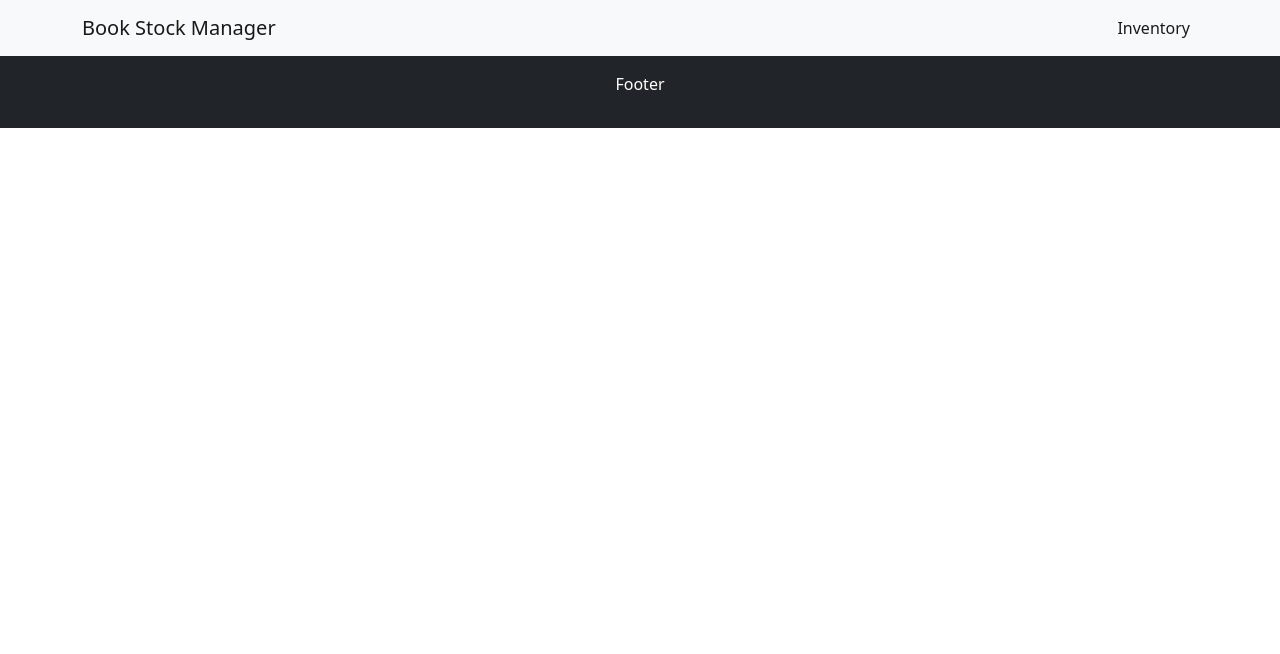
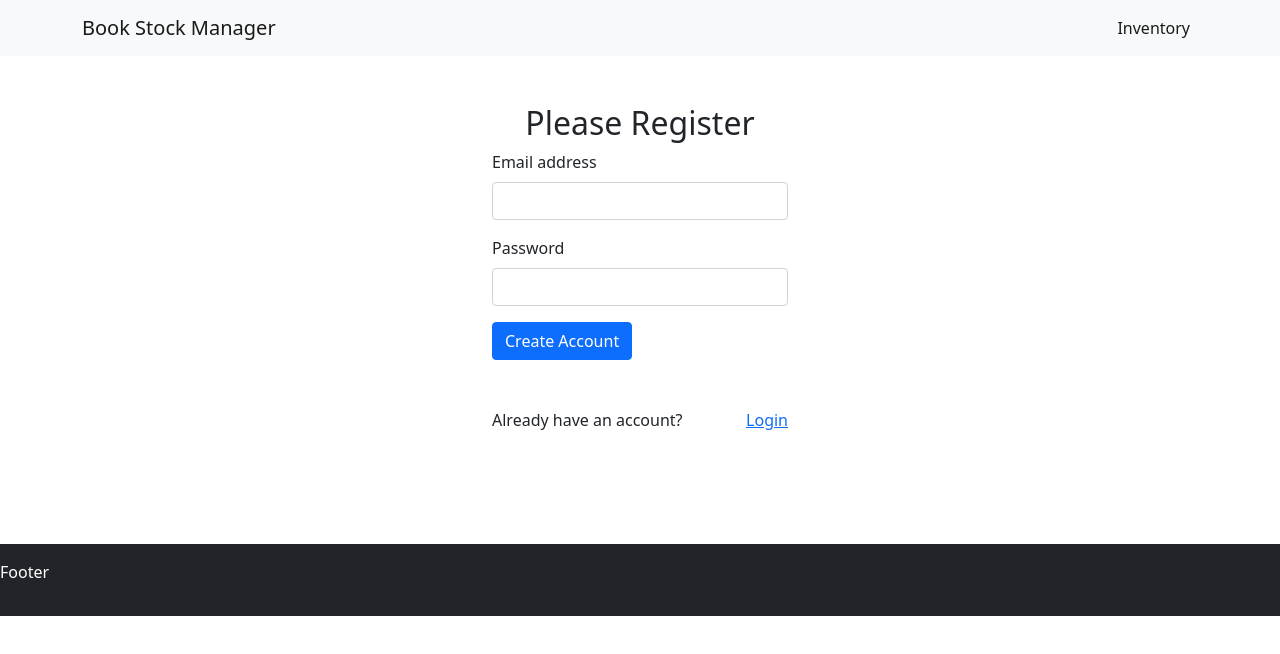
Before and after one commit to SumonsNote/book-stock-manager-client, a React (Create React App) app: page /register in a window 1280 px wide. Shown: the top 654 px of the page. Built offline with nearby package versions, Linux system fonts and the light colour scheme.

Commit message:
added login and register apge

```diff
--- a/package.json
+++ b/package.json
@@ -10,6 +10,7 @@
     "react": "^18.1.0",
     "react-bootstrap": "^2.3.1",
     "react-dom": "^18.1.0",
+    "react-firebase-hooks": "^5.0.3",
     "react-router-dom": "^6.3.0",
     "react-scripts": "5.0.1",
     "web-vitals": "^2.1.4"
--- a/src/App.js
+++ b/src/App.js
@@ -4,13 +4,19 @@ import { Route, Routes } from 'react-router-dom';
 import Home from './components/SharedFiles/Home';
 import Navbar from './components/SharedFiles/Navbar';
 import Footer from './components/SharedFiles/Footer';
+import Inventory from './components/SharedFiles/Inventory';
+import Login from './components/SharedFiles/Login';
+import Register from './components/SharedFiles/Register';
 
 function App() {
   return (
-    <div className="App">
+    <div>
     <Navbar></Navbar>
       <Routes>
         <Route path='/' element={<Home></Home>}></Route>
+        <Route path='/inventory' element={<Inventory></Inventory>}></Route>
+        <Route path='/login' element={<Login></Login>}></Route>
+        <Route path='/register' element={<Register></Register>}></Route>
       </Routes>
       <Footer></Footer>
     </div>
--- /dev/null
+++ b/src/components/SharedFiles/Inventory.js
@@ -0,0 +1,11 @@
+import React from 'react';
+
+const Inventory = () => {
+    return (
+        <div>
+            <h2>Inventory</h2>
+        </div>
+    );
+};
+
+export default Inventory;
--- a/src/components/SharedFiles/ItemDetail.css
+++ b/src/components/SharedFiles/ItemDetail.css
@@ -1,4 +1,9 @@
 .books-details img{
-    width: 300px;
-    height: 300px;
+    width:200px;
+    height: 200px;
 }
+
+.books-details {
+    padding: 40px;
+    border: 1px solid;
+}
--- a/src/components/SharedFiles/ItemDetail.js
+++ b/src/components/SharedFiles/ItemDetail.js
@@ -1,12 +1,20 @@
 import React from 'react';
+import { Link } from 'react-router-dom';
 import './ItemDetail.css'
 
 const ItemDetail = ({item}) => {
-    const {name, img} = item
+    const {name, img, des, price, quantity, supplier} = item
     return (
-        <div className='books-details'>
+        <div className='container'>
+            <div className='books-details m-1'>
             <h2>{name}</h2>
             <img src={img} alt=""/>
+            <p>{des}</p>
+            <p>{price}</p>
+            <p>{quantity}</p>
+            <p>{supplier}</p>
+            <Link to='/inventory'><button className='btn btn-primary'>Stock Update</button></Link>
+        </div>
         </div>
     );
 };
--- a/src/components/SharedFiles/Items.js
+++ b/src/components/SharedFiles/Items.js
@@ -11,7 +11,7 @@ const Items = () => {
     return (
         <div className='container'>
         <h2 className='py-5'>Books</h2>
-            <div className='row row-cols-3 py-5'>
+            <div className='row row-cols-3 py-3'>
 
             {
                 item.map(item => <ItemDetail key={item.key} item={item}></ItemDetail>)
--- /dev/null
+++ b/src/components/SharedFiles/Login.js
@@ -0,0 +1,26 @@
+import React from 'react';
+import { Link } from 'react-router-dom';
+
+const Login = () => {
+    return (
+        <form className='w-25 container py-5'>
+            <h2 className='text-center'>Login</h2>
+            <div className="mb-3">
+                <label for="exampleInputEmail1" className="form-label">Email address</label>
+                <input type="email" className="form-control" id="exampleInputEmail1" aria-describedby="emailHelp" />
+            </div>
+            <div className="mb-3">
+                <label for="exampleInputPassword1" className="form-label">Password</label>
+                <input type="password" className="form-control" id="exampleInputPassword1" />
+            </div>
+
+            <button type="submit" className="btn btn-primary">Login</button>
+            <div className='d-flex justify-content-between py-5'>
+            <p>Didn't have an account?</p>
+            <Link to='/register'><p>Create account</p></Link>
+            </div>
+        </form>
+    );
+};
+
+export default Login;
--- a/src/components/SharedFiles/Navbar.js
+++ b/src/components/SharedFiles/Navbar.js
@@ -13,7 +13,7 @@ const Navbar = () => {
       <div className='navbar-nav'>
       <ul class="navbar-nav me-auto mb-2 mb-lg-0">
         <li class="nav-item">
-          <Link class="nav-link active" aria-current="page" to='/'>Inventory</Link>
+          <Link class="nav-link active" aria-current="page" to='/inventory'>Inventory</Link>
         </li>
       </ul>
       </div>
--- /dev/null
+++ b/src/components/SharedFiles/Register.js
@@ -0,0 +1,27 @@
+import React from 'react';
+import { Link } from 'react-router-dom';
+
+const Register = () => {
+    return (
+        <div>
+            <form className='w-25 container py-5'>
+        <h2 className='text-center'>Please Register</h2>
+            <div className="mb-3">
+                <label for="exampleInputEmail1" className="form-label">Email address</label>
+                <input type="email" className="form-control" id="exampleInputEmail1" aria-describedby="emailHelp"/>
+            </div>
+            <div className="mb-3">
+                <label for="exampleInputPassword1" className="form-label">Password</label>
+                <input type="password" className="form-control" id="exampleInputPassword1"/>
+            </div>
+            <button type="submit" className="btn btn-primary">Create Account</button>
+            <div className='d-flex justify-content-between py-5'>
+            <p>Already have an account?</p>
+            <Link to='/login'><p>Login</p></Link>
+            </div>
+        </form>
+        </div>
+    );
+};
+
+export default Register;
```
Also changed, not shown: public/Items.json (+30 -6 lines), 1 other file (tests, documents, lock files or other folders).
